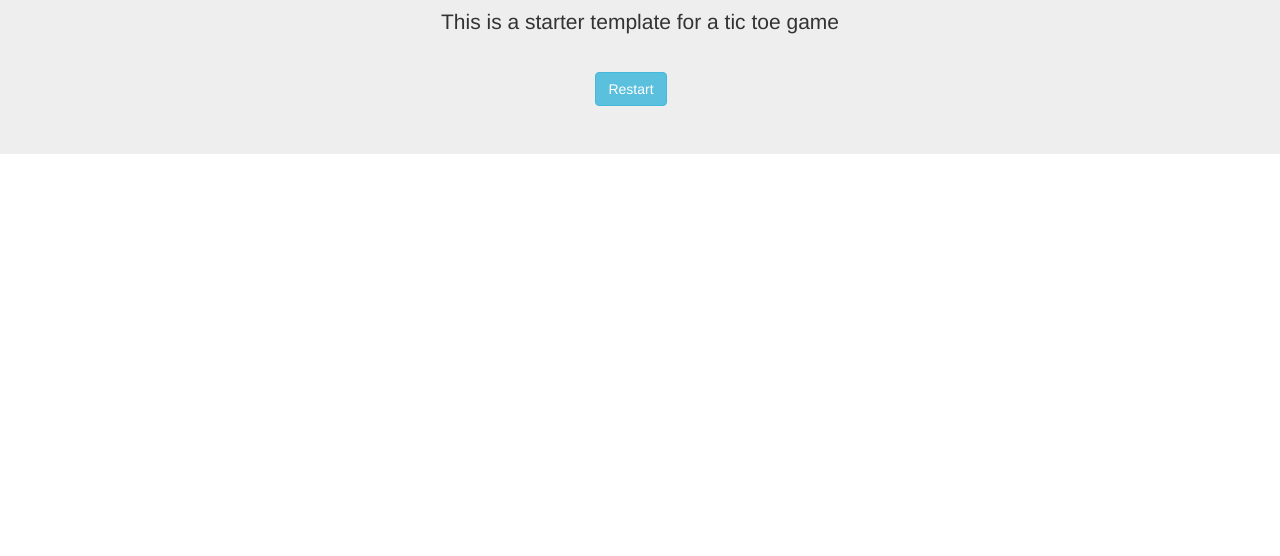
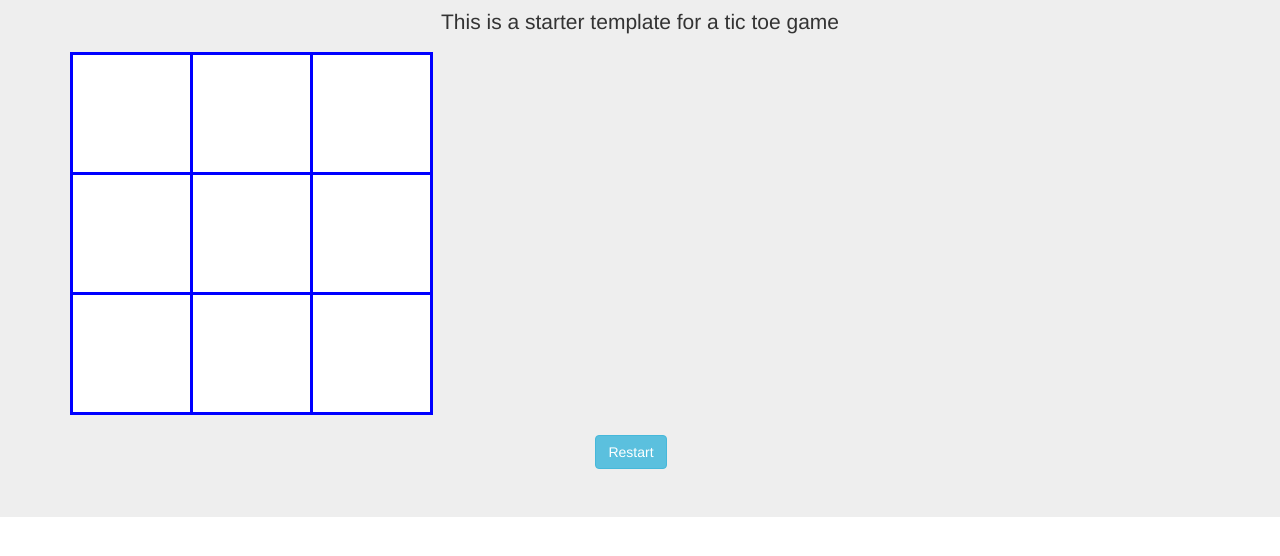
Before and after one commit to wemyss/PROJ1-TicTacToe, a website: page src/index.html in a window 1280 px wide. Shown: the part 140-696 px from the top of the page. Drawn offline with nearby package versions, Linux system fonts and the light colour scheme.

Commit message:
Update main.css

```diff
--- a/src/css/main.css
+++ b/src/css/main.css
@@ -20,7 +20,7 @@ tr {
 }
 
 
- .TicTacToe td {
+ td {
   border: 3px solid blue;
   border-radius: 2px;
   width:120px;
```
